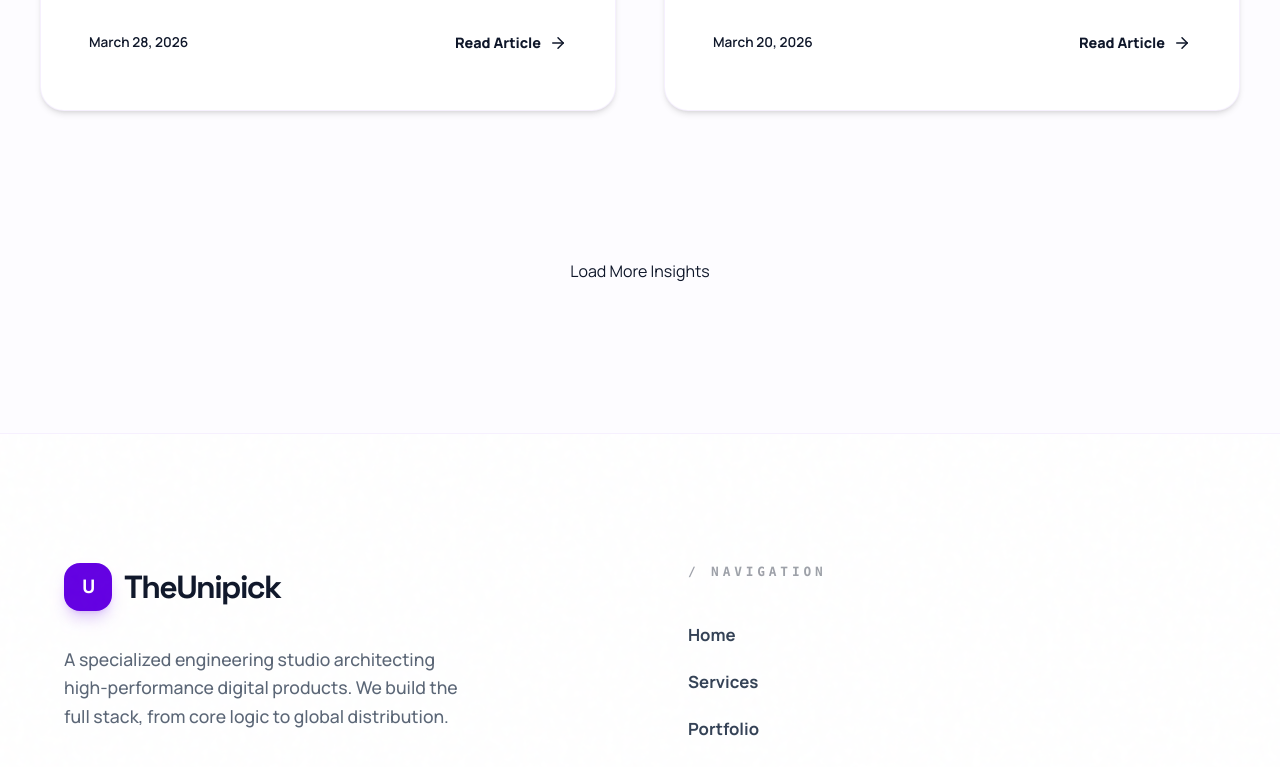
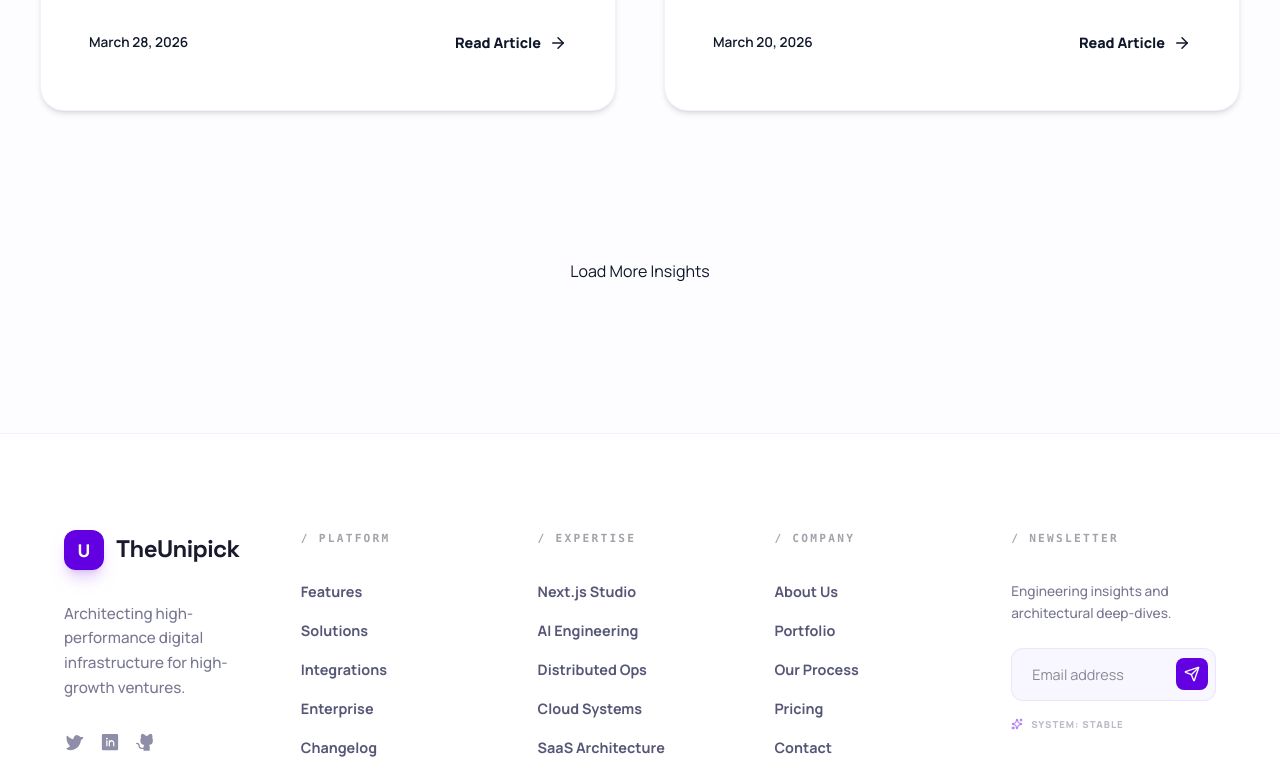
Before and after one commit to perpetual-cosmos/freelancePortfolio, a Next.js app: page /blog in a window 1280 px wide. Shown: the part 2000-2767 px from the top of the page. Built offline with nearby package versions, Linux system fonts and the light colour scheme.

Commit message:
corrected style

```diff
--- a/src/components/Footer.tsx
+++ b/src/components/Footer.tsx
@@ -1,36 +1,42 @@
 "use client";
 import React from 'react';
 import { motion } from 'framer-motion';
-import { LucideArrowUp as ArrowUp, LucideSend as Send, Sparkles } from 'lucide-react';
+import { LucideArrowUp as ArrowUp, LucideSend as Send, Sparkles, Globe, Cpu, ShieldCheck } from 'lucide-react';
 import { TwitterLogo, LinkedinLogo, GithubLogo } from '@phosphor-icons/react';
 
 const Footer = () => {
   const scrollToTop = () => window.scrollTo({ top: 0, behavior: 'smooth' });
 
   return (
-    <footer className="bg-white border-t border-[rgba(99,0,226,0.06)] py-24 lg:py-32 relative overflow-hidden noise-overlay">
-      <div className="max-w-[1440px] mx-auto px-6 sm:px-10 lg:px-16">
-        <div className="grid grid-cols-1 md:grid-cols-2 lg:grid-cols-[2fr,1fr,1fr,1.5fr] gap-16 lg:gap-24 mb-24 lg:mb-32">
-          {/* Brand & Mission */}
-          <div className="flex flex-col items-start">
-            <div className="text-[2rem] font-black text-on-surface tracking-tighter mb-8 flex items-center gap-3 font-display">
-              <div className="w-12 h-12 bg-primary rounded-2xl flex items-center justify-center text-white text-[1.2rem] shadow-lg shadow-primary/20">U</div>
-              TheUnipick
+    <footer className="bg-white pt-24 pb-12 relative overflow-hidden border-t border-[rgba(99,0,226,0.06)]">
+      <div className="max-w-[1440px] mx-auto px-6 sm:px-10 lg:px-16 relative z-10">
+        {/* Main Grid: Standard Professional 5-Column Distribution */}
+        <div className="grid grid-cols-2 md:grid-cols-3 lg:grid-cols-5 gap-12 lg:gap-8 mb-24">
+
+          {/* Column 1: Brand Identity */}
+          <div className="col-span-2 md:col-span-3 lg:col-span-1 mb-8 lg:mb-0">
+            <div className="flex items-center gap-3 mb-8">
+              <div className="w-10 h-10 bg-primary rounded-xl flex items-center justify-center text-white text-[1.1rem] font-black shadow-lg shadow-primary/20">
+                U
+              </div>
+              <span className="text-[1.5rem] font-black text-[#1a1a2e] tracking-tight font-display">
+                TheUnipick
+              </span>
             </div>
-            <p className="text-on-surface-variant text-[1.1rem] leading-relaxed mb-10 max-w-[400px] font-medium opacity-80">
-              A specialized engineering studio architecting high-performance digital products. We build the full stack, from core logic to global distribution.
+            <p className="text-[#565677] text-[0.95rem] leading-relaxed font-medium mb-8 pr-4 opacity-80">
+              Architecting high-performance digital infrastructure for high-growth ventures.
             </p>
             <div className="flex gap-4">
               {[
-                { icon: <TwitterLogo size={24} weight="fill" />, href: '#' },
-                { icon: <LinkedinLogo size={24} weight="fill" />, href: '#' },
-                { icon: <GithubLogo size={24} weight="fill" />, href: '#' }
+                { icon: <TwitterLogo size={20} weight="fill" />, href: '#' },
+                { icon: <LinkedinLogo size={20} weight="fill" />, href: '#' },
+                { icon: <GithubLogo size={20} weight="fill" />, href: '#' }
               ].map((s, i) => (
                 <motion.a
                   key={i}
                   href={s.href}
-                  whileHover={{ y: -5, scale: 1.1 }}
-                  className="w-14 h-14 rounded-2xl bg-surface-muted border border-[rgba(99,0,226,0.06)] flex items-center justify-center text-on-surface-variant transition-all duration-300 hover:bg-primary/5 hover:text-primary hover:border-primary/20 shadow-sm"
+                  whileHover={{ y: -3 }}
+                  className="text-[#8e8ea8] hover:text-primary transition-colors"
                 >
                   {s.icon}
                 </motion.a>
@@ -38,91 +44,92 @@
             </div>
           </div>
 
-          {/* Quick Links */}
+          {/* Column 2: Platform */}
           <div className="flex flex-col">
-            <div className="font-black text-[0.8rem] mb-10 text-on-surface tracking-[0.3em] uppercase opacity-40 font-mono">/ NAVIGATION</div>
-            <nav className="flex flex-col gap-5">
-              {[
-                { name: 'Home', href: '/' },
-                { name: 'Services', href: '/services' },
-                { name: 'Portfolio', href: '/portfolio' },
-                { name: 'About Us', href: '/about' },
-                { name: 'Blog', href: '/blog' },
-                { name: 'Contact', href: '/contact' }
-              ].map(item => (
-                <motion.a
-                  key={item.name}
-                  href={item.href}
-                  whileHover={{ x: 6, color: 'var(--primary)' }}
-                  className="text-[1.05rem] text-on-surface-variant font-bold transition-all no-underline hover:text-on-surface"
-                >
-                  {item.name}
-                </motion.a>
+            <h4 className="font-black text-[0.7rem] mb-8 text-[#1a1a2e] tracking-[0.2em] uppercase opacity-40 font-mono">/ PLATFORM</h4>
+            <nav className="flex flex-col gap-4">
+              {['Features', 'Solutions', 'Integrations', 'Enterprise', 'Changelog'].map(item => (
+                <a key={item} href="#" className="text-[0.9rem] text-[#565677] font-bold hover:text-primary transition-colors no-underline">
+                  {item}
+                </a>
               ))}
             </nav>
           </div>
 
-          {/* Core Expertise */}
+          {/* Column 3: Expertise */}
           <div className="flex flex-col">
-            <div className="font-black text-[0.8rem] mb-10 text-on-surface tracking-[0.3em] uppercase opacity-40 font-mono">/ EXPERTISE</div>
-            <div className="flex flex-col gap-5">
-              {['Next.js Studio', 'AI Engineering', 'Distributed Systems', 'Cloud DevOps', 'High-Growth MVPs'].map(item => (
-                <div
-                  key={item}
-                  className="text-[1.05rem] text-on-surface-variant font-bold opacity-80"
-                >
+            <h4 className="font-black text-[0.7rem] mb-8 text-[#1a1a2e] tracking-[0.2em] uppercase opacity-40 font-mono">/ EXPERTISE</h4>
+            <nav className="flex flex-col gap-4">
+              {['Next.js Studio', 'AI Engineering', 'Distributed Ops', 'Cloud Systems', 'SaaS Architecture'].map(item => (
+                <a key={item} href="#" className="text-[0.9rem] text-[#565677] font-bold hover:text-primary transition-colors no-underline">
                   {item}
-                </div>
+                </a>
               ))}
-            </div>
+            </nav>
           </div>
 
-          {/* Newsletter / CTA */}
+          {/* Column 4: Company */}
           <div className="flex flex-col">
-            <div className="font-black text-[0.8rem] mb-10 text-on-surface tracking-[0.3em] uppercase opacity-40 font-mono">/ INSIGHTS</div>
-            <p className="text-on-surface-variant text-[1rem] mb-8 leading-relaxed font-medium opacity-80">
-               Subscribe for architectural deep-dives and engineering updates.
+            <h4 className="font-black text-[0.7rem] mb-8 text-[#1a1a2e] tracking-[0.2em] uppercase opacity-40 font-mono">/ COMPANY</h4>
+            <nav className="flex flex-col gap-4">
+              {['About Us', 'Portfolio', 'Our Process', 'Pricing', 'Contact'].map(item => (
+                <a key={item} href="#" className="text-[0.9rem] text-[#565677] font-bold hover:text-primary transition-colors no-underline">
+                  {item}
+                </a>
+              ))}
+            </nav>
+          </div>
+
+          {/* Column 5: Newsletter Terminal */}
+          <div className="col-span-2 md:col-span-1 flex flex-col">
+            <h4 className="font-black text-[0.7rem] mb-8 text-[#1a1a2e] tracking-[0.2em] uppercase opacity-40 font-mono">/ NEWSLETTER</h4>
+            <p className="text-[#565677] text-[0.85rem] mb-6 font-medium leading-relaxed opacity-80">
+               Engineering insights and architectural deep-dives.
             </p>
-            <div className="relative group">
+            <div className="relative">
               <input
                 type="email"
-                placeholder="Engineering email..."
-                className="w-full bg-surface-muted border border-[rgba(99,0,226,0.06)] px-8 py-5 rounded-2xl text-[1rem] outline-none transition-all focus:bg-white focus:border-primary focus:ring-8 focus:ring-primary/5 font-medium"
+                placeholder="Email address"
+                className="w-full bg-[#f8f7ff] border border-[rgba(99,0,226,0.08)] px-5 py-3.5 rounded-xl text-[0.9rem] text-[#1a1a2e] outline-none transition-all focus:border-primary focus:bg-white"
               />
-              <motion.button
-                whileHover={{ scale: 1.1 }}
-                whileTap={{ scale: 0.9 }}
-                className="absolute right-3 top-1/2 -translate-y-1/2 bg-primary text-white w-12 h-12 rounded-xl flex items-center justify-center shadow-lg shadow-primary/20 group-focus-within:bg-secondary transition-colors"
-              >
-                <Send size={18} />
-              </motion.button>
+              <button className="absolute right-2 top-1/2 -translate-y-1/2 bg-primary text-white p-2 rounded-lg hover:bg-secondary transition-colors">
+                <Send size={16} />
+              </button>
             </div>
-            <div className="mt-6 flex items-center gap-3 text-[0.7rem] font-black text-on-surface-muted uppercase tracking-widest opacity-60">
-               <Sparkles size={12} className="text-primary" /> No spam. Pure technical value.
+            <div className="mt-4 flex items-center gap-2 text-[0.6rem] font-black text-[#8e8ea8] uppercase tracking-widest opacity-60">
+               <Sparkles size={12} className="text-primary" /> System: Stable
             </div>
           </div>
         </div>
 
-        {/* Global Signature */}
-        <div className="flex flex-col sm:flex-row justify-between items-center gap-10 pt-16 border-t border-[rgba(99,0,226,0.06)] relative z-10">
-          <div className="flex flex-col sm:flex-row items-center gap-4 sm:gap-8 text-on-surface-muted text-[0.95rem] font-black">
-            <span>© 2026 THEUNIPICK STUDIO.</span>
-            <div className="hidden sm:block w-2 h-2 rounded-full bg-primary/20" />
-            <span className="opacity-50">ENGINEERED FOR PERFORMANCE.</span>
+        {/* Footer Bottom: Clean Baseline Alignment */}
+        <div className="pt-10 border-t border-[rgba(99,0,226,0.06)] flex flex-col md:flex-row justify-between items-center gap-8">
+          <div className="flex flex-wrap items-center justify-center md:justify-start gap-x-10 gap-y-4 text-[0.75rem] font-black text-[#8e8ea8] tracking-widest uppercase">
+            <div className="flex items-center gap-2 text-[#1a1a2e]">
+               <div className="w-1.5 h-1.5 rounded-full bg-green-500" />
+               © 2026 THEUNIPICK
+            </div>
+            <span>Privacy Policy</span>
+            <span>Terms of Service</span>
+            <div className="flex items-center gap-4 opacity-40">
+               <ShieldCheck size={16} />
+               <Globe size={16} />
+               <Cpu size={16} />
+            </div>
           </div>
 
           <motion.button
             onClick={scrollToTop}
-            whileHover={{ y: -8 }}
-            className="flex items-center gap-4 px-8 py-4 rounded-full bg-surface-muted border border-[rgba(99,0,226,0.06)] text-primary font-black uppercase tracking-[0.2em] text-[0.8rem] transition-all hover:bg-primary hover:text-white hover:border-primary hover:shadow-xl hover:shadow-primary/20"
+            whileHover={{ y: -3 }}
+            className="flex items-center gap-3 text-primary font-black uppercase tracking-[0.2em] text-[0.7rem] hover:text-[#1a1a2e] transition-colors"
           >
-            TOP <ArrowUp size={16} />
+            TOP <ArrowUp size={14} />
           </motion.button>
         </div>
       </div>
 
-      {/* Decorative Blur Background */}
-      <div className="absolute -bottom-48 -left-48 w-[500px] h-[500px] bg-primary/5 blur-[160px] rounded-full pointer-events-none" />
+      {/* Subtle Background Detail */}
+      <div className="absolute -bottom-24 left-0 w-full h-px bg-gradient-to-r from-transparent via-primary/5 to-transparent" />
     </footer>
   );
 };
```
